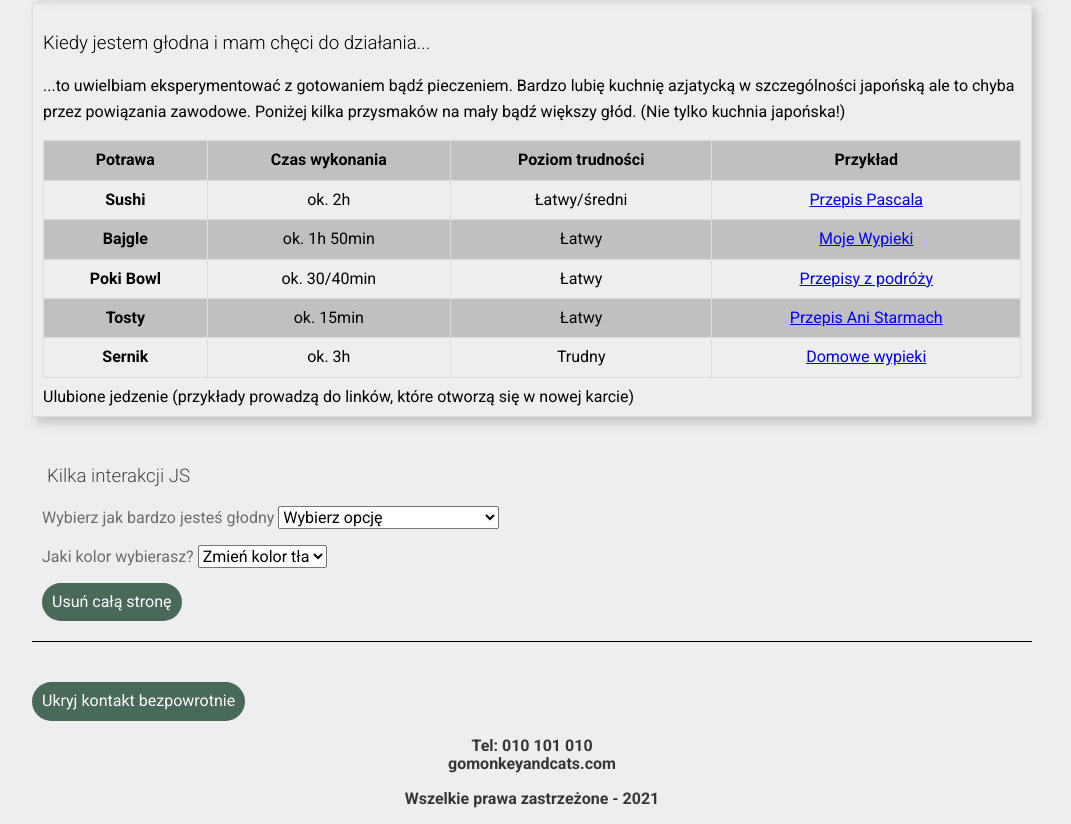
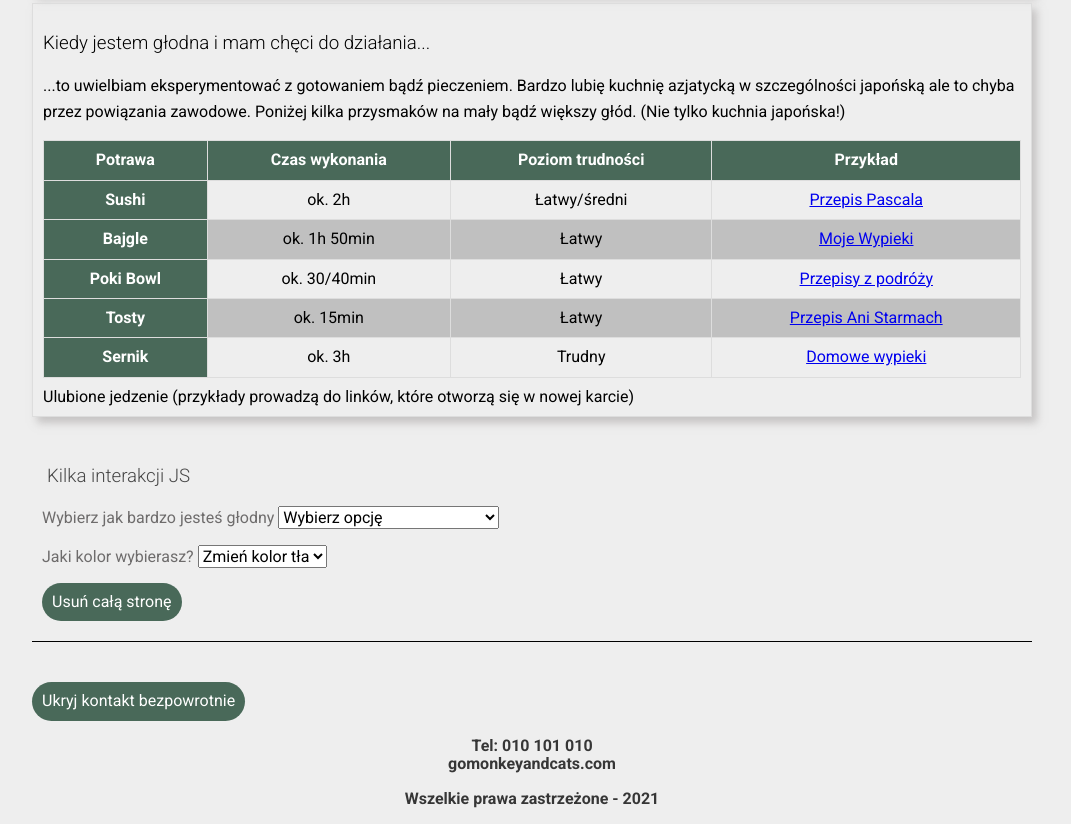
Before and after one commit to Patrycja-dz/homepage-youcode-course, a plain HTML site: page index.html in a window 1280 px wide. Shown: the part 1595-2419 px from the top of the page, without its empty margins (108-1179 px from the left). Drawn offline with nearby package versions, Linux system fonts and the light colour scheme.

Commit message:
rename class to table__cell--header

```diff
--- a/css/table.css
+++ b/css/table.css
@@ -16,7 +16,7 @@
     text-align: center;
     vertical-align: middle;
 }
-.table__header{
+.table__cell--header{
     background-color: #496959;
     color: #fff;
 }
```
